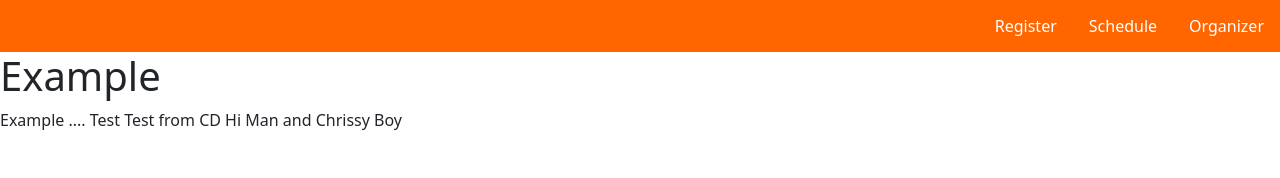
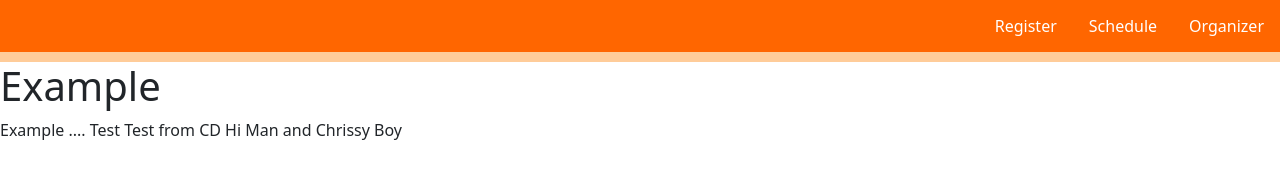
Before and after one commit to fsupdaspringevent/fsupdaspringevent.github.io, a plain HTML site: page indexTestfromCD.html in a window 1280 px wide. Drawn offline with nearby package versions, Linux system fonts and the light colour scheme.

Commit message:
Update indexTestfromCD.html

```diff
--- a/indexTestfromCD.html
+++ b/indexTestfromCD.html
@@ -12,6 +12,9 @@
             list-style-type: none;
             margin: 0;
             padding: 0;
+            border-bottom-style: solid;
+            border-bottom-width: 10;
+            border-bottom-color: #fc9;
             overflow: hidden;
             background-color: #FF6600;
             }
```
